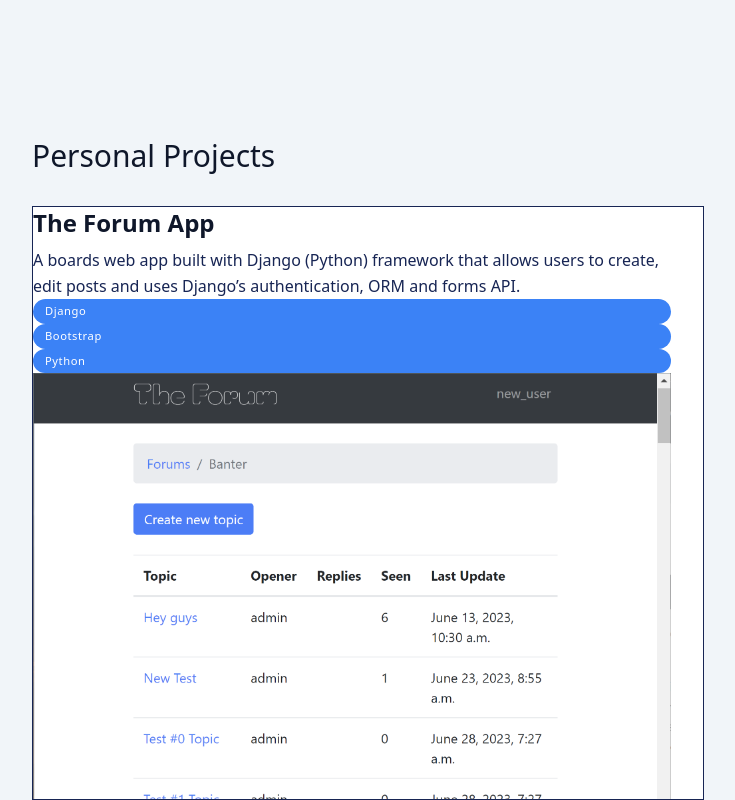
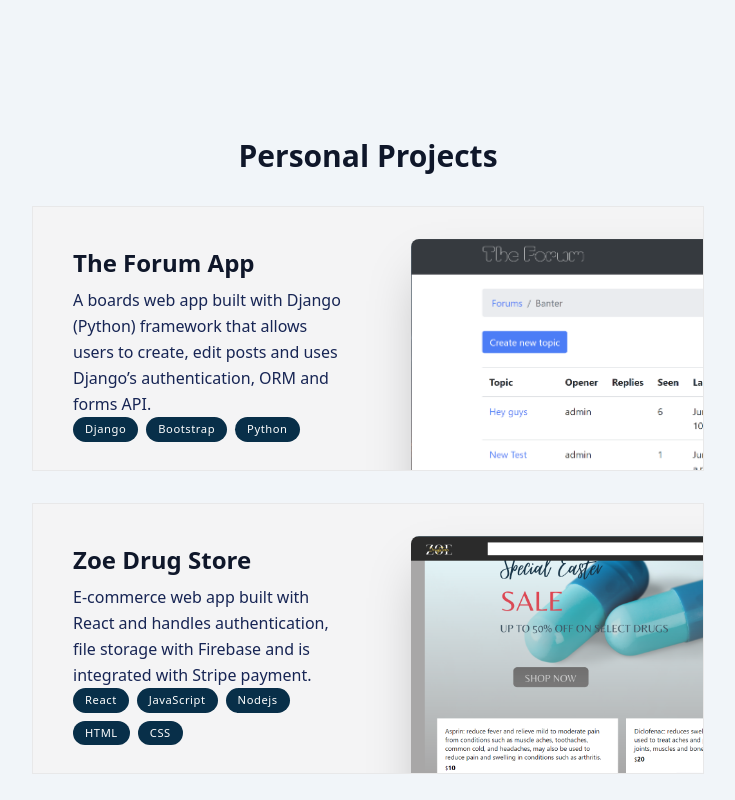
Before and after one commit to am-derrick/my_portfolio, a Next.js app: page / in a window 1280 px wide. Shown: the part 1220-2020 px from the top of the page, without its empty margins (272-1007 px from the left). Built offline with nearby package versions, Linux system fonts and the light colour scheme.

Commit message:
project section styled further

```diff
--- a/components/projects.tsx
+++ b/components/projects.tsx
@@ -24,15 +24,19 @@ type ProjectProps = (typeof myProjects)[number];
 
 function Project({ title, description, tags, imageUrl }: ProjectProps) {
     return (
-        <section className='bg-white max-w-[42rem] border border-blue-950 overflow-hidden sm:pr-8'>
-            <h3 className='text-2xl font-semibold'>{title}</h3>
-            <p className='mt-2 leading-relaxed text-blue-950'>{description}</p>
-            <ul>
+        <section className='bg-zinc-100 max-w-[42rem] border border-black/5 overflow-hidden sm:pr-8 relative sm:h-[20rem]mb-3 sm:mb-8 last:mb-0'>
+
+            <div className='pt-3 pb-7 px-5 sm:pl-10 sm:pr-2 sm:pt-10 sm:max-w-[50%] flex flex-col h-full'>
+                <h3 className='text-2xl font-semibold'>{title}</h3>
+                <p className='mt-2 leading-relaxed text-blue-950'>{description}</p>
+                <ul className='flex flex-wrap mt-4 gap-2 sm:mt-auto'>
                 {tags.map((tag, index) =>(
-                    <li className='bg-blue-500 px-3 py-1 text-[0.7rem] tracking-wider text-white rounded-full' key={index}>{tag}</li>
-                ))}
-            </ul>
-            <Image src={imageUrl} alt="My projects" quality={95} />
+                    <li className='bg-sky-950 px-3 py-1 text-[0.7rem] tracking-wider text-white rounded-full' key={index}>{tag}</li>
+                ) )}
+                </ul>
+            </div>
+
+            <Image src={imageUrl} alt="My projects" quality={95} className='absolute top-8 -right-40 w-[28.25rem] rounded-t-lg shadow-2xl' />
         </section>
     )
 }
--- a/components/section-heading.tsx
+++ b/components/section-heading.tsx
@@ -6,6 +6,6 @@ type SectionHeadingProps = {
 
 export default function SectionHeading({ children }: SectionHeadingProps) {
   return (
-    <h2 className='text-3xl font-medium capitalize mb-8'>{children}</h2>
+    <h2 className='text-3xl font-bold capitalize mb-8 text-center'>{children}</h2>
   )
 }
```
